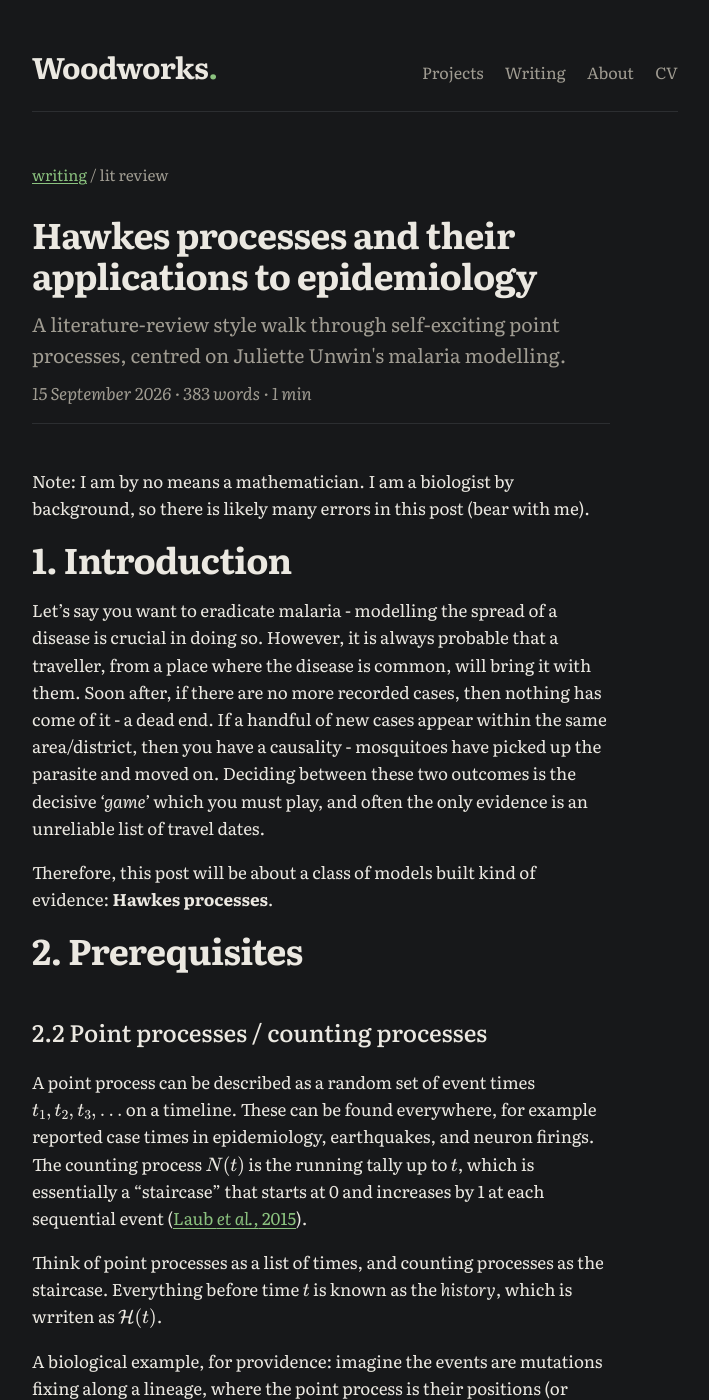
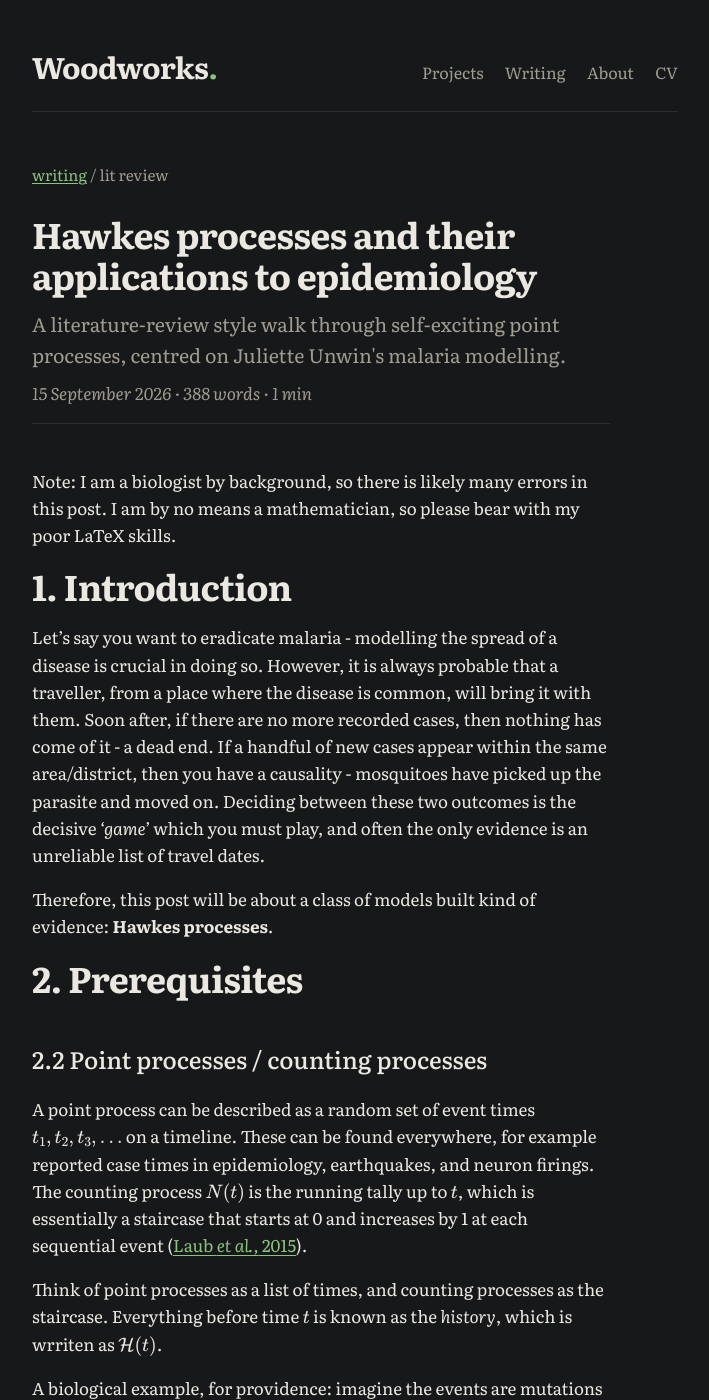
Before and after one commit to timj-wood/timj-wood.github.io, a Jekyll site: the page built from _posts/2026-09-15-hawkes-processes.md, in a window 1280 px wide and 1400 px high. Shown: the whole window, without its empty margins (285-994 px from the left). Built offline with Jekyll 4.4.1, drawn with Linux system fonts in a browser that asks for light colours.

Commit message:
Update 2026-09-15-hawkes-processes.md

```diff
--- a/_posts/2026-09-15-hawkes-processes.md
+++ b/_posts/2026-09-15-hawkes-processes.md
@@ -4,7 +4,7 @@ summary: A literature-review style walk through self-exciting point processes, c
 category: lit review
 math: true
 ---
-Note: I am by no means a mathematician. I am a biologist by background, so there is likely many errors in this post (bear with me).
+Note: I am a biologist by background, so there is likely many errors in this post. I am by no means a mathematician, so please bear with my poor LaTeX skills.
 
 # 1. Introduction
 Let's say you want to eradicate malaria - modelling the spread of a disease is crucial in doing so. However, it is always probable that a traveller, from a place where the disease is common, will bring it with them. Soon after, if there are no more recorded cases, then nothing has come of it - a dead end. If a handful of new cases appear within the same area/district, then you have a causality - mosquitoes have picked up the parasite and moved on. Deciding between these two outcomes is the decisive *'game'* which you must play, and often the only evidence is an unreliable list of travel dates.
@@ -13,7 +13,7 @@ Therefore, this post will be about a class of models built kind of evidence: **H
 
 # 2. Prerequisites
 ## 2.2 Point processes / counting processes
-A point process can be described as a random set of event times $$t_1, t_2, t_3, ...$$ on a timeline. These can be found everywhere, for example reported case times in epidemiology, earthquakes, and neuron firings. The counting process $$N(t)$$ is the running tally up to $$t$$, which is essentially a "staircase" that starts at 0 and increases by 1 at each sequential event ([Laub *et al.,* 2015](https://arxiv.org/pdf/1507.02822)).
+A point process can be described as a random set of event times $$t_1, t_2, t_3, ...$$ on a timeline. These can be found everywhere, for example reported case times in epidemiology, earthquakes, and neuron firings. The counting process $$N(t)$$ is the running tally up to $$t$$, which is essentially a staircase that starts at 0 and increases by 1 at each sequential event ([Laub *et al.,* 2015](https://arxiv.org/pdf/1507.02822)).
 
 Think of point processes as a list of times, and counting processes as the staircase. Everything before time $$t$$ is known as the *history*, which is wrriten as $$\mathcal{H}(t)$$.
 
```
